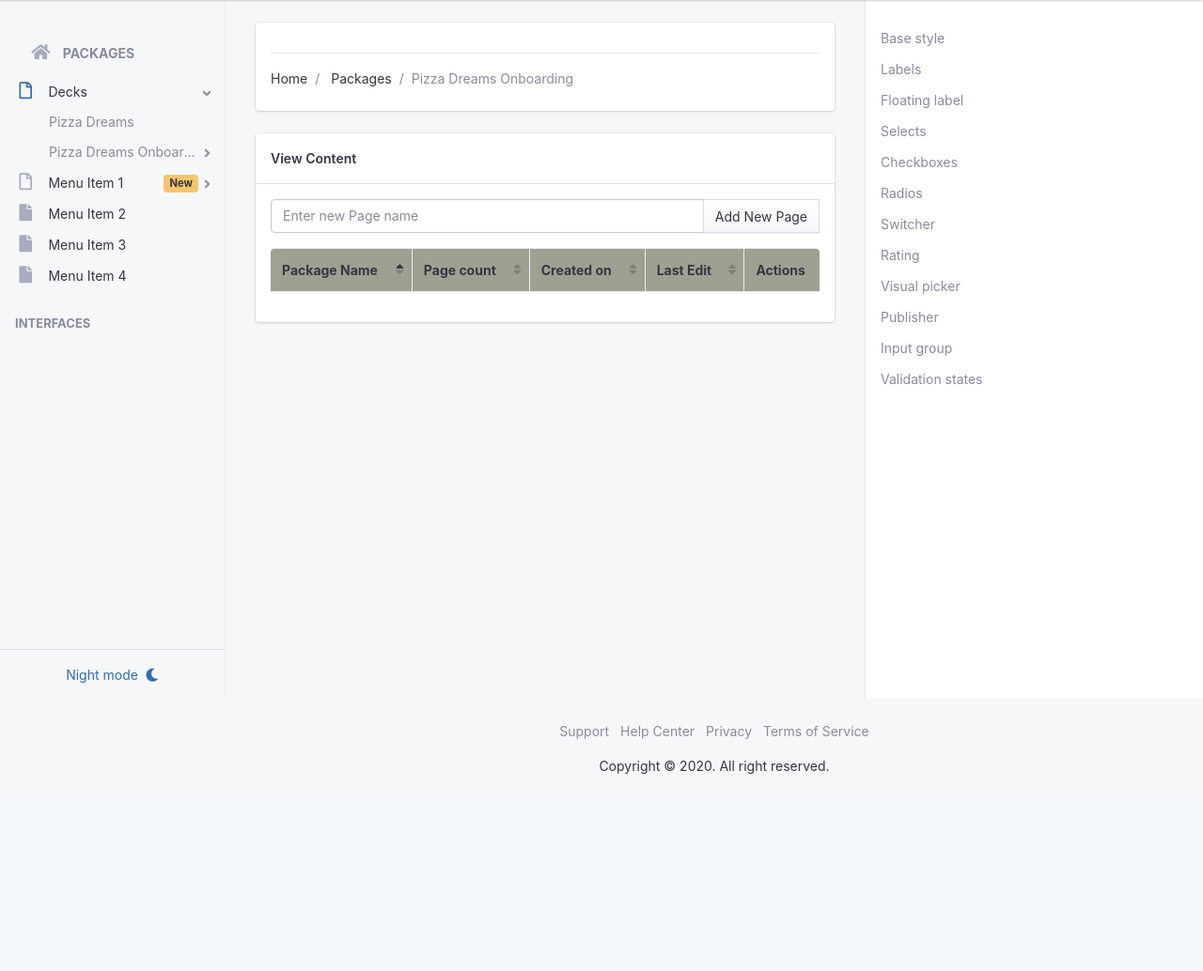
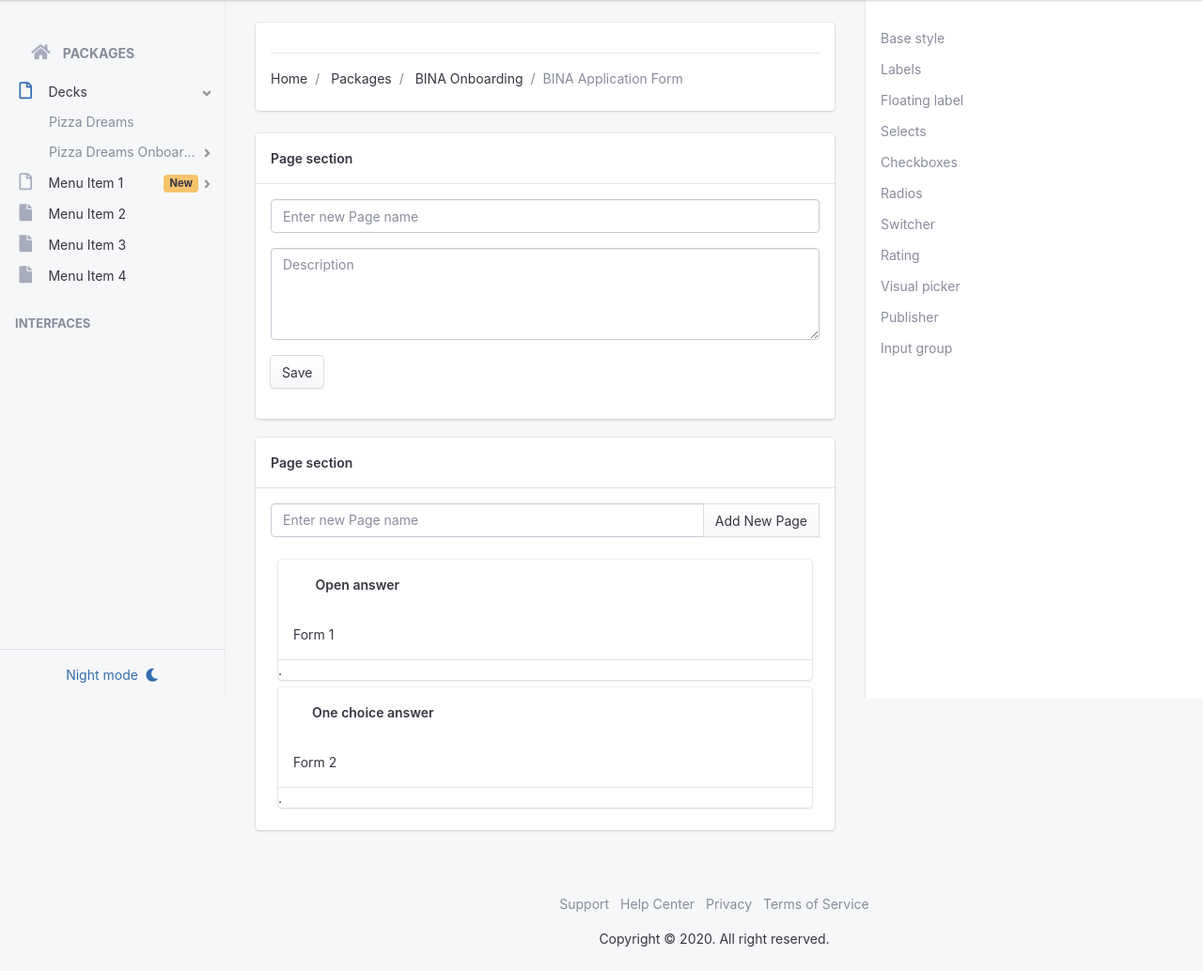
Before and after one commit to binawork/OnlineOnboarding, a Django app: page /onboarding/bootstrap/forms in a window 1280 px wide. Shown: the part 56-1090 px from the top of the page at 94% size. Before the commit the page ends 880 px from the top, so only its background shows below. Run offline with Django 3.2, Linux system fonts and the light colour scheme; lists and menus that the app fills with data are empty; some libraries are stand-ins or nearby versions.

Commit message:
Add first page section with form of package description, add deeper url path
Remove redundant table and add cards for forms (todo: draggable)
Add urls of sources of scripts for toggle the content

```diff
--- a/templates/bootstrap/package_forms.html
+++ b/templates/bootstrap/package_forms.html
@@ -11,10 +11,10 @@
     <meta name="author" content="Beni Arisandi">
     <meta property="og:locale" content="en_US">
     <meta name="description" content="Onboarding packages page">
-    <meta property="og:description" content="Onboarding admin packages page">
+    <meta property="og:description" content="Onboarding admin package forms">
     <link rel="canonical" href="https://uselooper.com">
     <meta property="og:url" content="https://uselooper.com">
-    <meta property="og:site_name" content="Onboarding: packages">
+    <meta property="og:site_name" content="Onboarding: package forms">
     <script type="application/ld+json">
       {
         "name": "Looper - Bootstrap 4 Admin Theme",
@@ -245,8 +245,7 @@
                   <div class="card card-fluid">
                     <!-- .card-body -->
                     <div class="card-body">
-                      <h4 class="card-title">  </h4>
-                      <hr>
+                      <hr />
                       <ol class="breadcrumb">
                         <li class="breadcrumb-item">
                           <a href="{% url 'index' %}">Home</a>
@@ -254,7 +253,10 @@
                         <li class="breadcrumb-item">
                           <a href="{% url 'manage' %}">Packages</a>
                         </li>
-                        <li class="breadcrumb-item active">Pizza Dreams Onboarding </li>
+                        <li class="breadcrumb-item">
+                          <a href="{% url 'bootstrap_1_package' %}">BINA Onboarding</a>
+                        </li>
+                        <li class="breadcrumb-item active">BINA Application Form</li>
                       </ol>
                     </div><!-- /.card-body -->
                   </div><!-- /.card -->
@@ -266,7 +268,40 @@
                 <div class="card card-fluid">
                   <!-- .card-header -->
                   <div class="card-header">
-                    View Content
+                    Page section
+                  </div><!-- /.card-header -->
+                  <!-- .card-body -->
+                  <div class="card-body">
+                    <!-- .form-group -->
+                    <form method="POST" id="package_info">
+                      <!-- .input-group -->
+                      <div class="form-group">
+                        <!-- .input-group -->
+                        <div class="input-group">
+                          <input type="text" class="form-control" placeholder="Enter new Page name" value="">
+                        </div><!-- /.input-group -->
+                      </div><!-- /.input-group -->
+                      <div class="form-group">
+                          <textarea class="form-control" placeholder="Description" rows=4></textarea>
+                      </div><!-- /.input-group -->
+                      <div class="form-group">
+                        <!-- .input-group-append -->
+                        <div class="input-group-append">
+                          <button class="btn btn-secondary" data-toggle="modal" data-target="#modalFilterColumns">Save</button>
+                        </div><!-- /.input-group-append -->
+                      </div><!-- /.input-group -->
+                      {% csrf_token %}
+                    </form><!-- /.form-group -->
+                  </div><!-- /.card-body -->
+                </div><!-- /.card -->
+              </div><!-- /.page-section -->
+              <!-- .page-section -->
+              <div class="page-section">
+                <!-- .card -->
+                <div class="card card-fluid">
+                  <!-- .card-header -->
+                  <div class="card-header">
+                    Page section
                   </div><!-- /.card-header -->
                   <!-- .card-body -->
                   <div class="card-body">
@@ -285,54 +320,21 @@
                         {% csrf_token %}
                       </form><!-- /.input-group -->
                     </div><!-- /.form-group -->
-                    <div class="table-responsive">
-                      <table id="package_table" class="table dataTable no-footer table-striped table-bordered" aria-describedby="myTable_info" role="grid">
-                        <thead style="background-color: #A0A092;">
-                          <tr role="row">
-                            <th class="align-middle sorting_asc" tabindex=0 aria-label="Package Name : active to sort column ascending">Package Name</th>
-                            <th class="align-middle sorting" tabindex=0>Page count</th>
-                            <th class="align-middle sorting" tabindex=0>Created on</th>
-                            <th class="align-middle sorting" tabindex=0>Last Edit</th>
-                            <th class="align-middle" tabindex=0>Actions</th>
-                          </tr>
-                        </thead>
-                          <!--<tr>
-                            <td class="align-middle" tabindex=0>PD Register Form</td>
-                            <td class="align-middle" tabindex=0>4</td>
-                            <td class="align-middle" tabindex=0>Published</td>
-                            <td class="align-middle" tabindex=0>2020-04-06</td>
-                            <td class="align-middle" tabindex=0> <a href="#">delete</a> </td>
-                          </tr>
-                          <tr>
-                            <td class="align-middle" tabindex=0>Get Permissions</td>
-                            <td class="align-middle" tabindex=0>14</td>
-                            <td class="align-middle" tabindex=0>Draft</td>
-                            <td class="align-middle" tabindex=0>2020-04-06</td>
-                            <td class="align-middle" tabindex=0> <a href="#">delete</a> </td>
-                          </tr>
-                          <tr>
-                            <td class="align-middle" tabindex=0>Select Your Pizza</td>
-                            <td class="align-middle" tabindex=0>1</td>
-                            <td class="align-middle" tabindex=0>Published</td>
-                            <td class="align-middle" tabindex=0>2020-04-06</td>
-                            <td class="align-middle" tabindex=0> <a href="#">delete</a> </td>
-                          </tr>
-                          <tr>
-                            <td class="align-middle" tabindex=0>Pre work prep</td>
-                            <td class="align-middle" tabindex=0>21</td>
-                            <td class="align-middle" tabindex=0>Published</td>
-                            <td class="align-middle" tabindex=0>2020-04-06</td>
-                            <td class="align-middle" tabindex=0> <a href="#">delete</a></td>
-                          </tr>
-                          <tr>
-                            <td class="align-middle" tabindex=0>Project kickoff</td>
-                            <td class="align-middle" tabindex=0>42</td>
-                            <td class="align-middle" tabindex=0>Published</td>
-                            <td class="align-middle" tabindex=0>2020-04-06</td>
-                            <td class="align-middle" tabindex=0> <a href="#">delete</a></td>
-                          </tr>-->
-                      </table>
-<!-- add table results -->
+                    <div class="task-body" data-toggle="sortable" data-group="tasks" data-force-fallback="true">
+                    	<div class="task-issue">
+                    		<div class="card">
+                    			<div class="card-header"><span class="drag-indicator"></span> Open answer</div>
+                    			<div class="card-body">Form 1</div>
+                    			<div class="card-footer">.</div>
+                    		</div>
+                    	</div>
+                    	<div class="task-issue">
+                    		<div class="card">
+                    			<div class="card-header"><span class="drag-indicator"></span>One choice answer</div>
+                    			<div class="card-body">Form 2</div>
+                    			<div class="card-footer">.</div>
+                    		</div>
+                    	</div>
                     </div>
                   </div><!-- /.card-body -->
                 </div><!-- /.card -->
@@ -353,8 +355,8 @@
                 <a href="#base-style" class="nav-link smooth-scroll">Base style</a>
                 <a href="#labels" class="nav-link smooth-scroll">Labels</a>
                 <a href="#floating-label" class="nav-link smooth-scroll">Floating label</a>
-                <a href="#selects" class="nav-link smooth-scroll">Selects</a> <a href="#checkboxes" class="nav-link smooth-scroll">Checkboxes</a> <a href="#radios" class="nav-link smooth-scroll">Radios</a> <a href="#switcher" class="nav-link smooth-scroll">Switcher</a> <a href="#rating" class="nav-link smooth-scroll">Rating</a> <a href="#visual-picker" class="nav-link smooth-scroll">Visual picker</a> <a href="#publisher" class="nav-link smooth-scroll">Publisher</a> <a href="#input-group" class="nav-link smooth-scroll">Input group</a>
-                <a href="#validation-states" class="nav-link smooth-scroll">Validation states</a>
+                <a href="#selects" class="nav-link smooth-scroll">Selects</a> <a href="#checkboxes" class="nav-link smooth-scroll">Checkboxes</a> <a href="#radios" class="nav-link smooth-scroll">Radios</a> <a href="#switcher" class="nav-link smooth-scroll">Switcher</a> <a href="#rating" class="nav-link smooth-scroll">Rating</a> <a href="#visual-picker" class="nav-link smooth-scroll">Visual picker</a> <a href="#publisher" class="nav-link smooth-scroll">Publisher</a>
+                <a href="#input-group" class="nav-link smooth-scroll">Input group</a>
 			</nav><!-- /.nav -->
 		</div><!-- /.page-sidebar -->
           </div><!-- /.page -->
@@ -388,9 +390,9 @@
     <script src="{% static 'bootstrap/vendor/stacked-menu/stacked-menu.min.js' %}"></script>
     <script src="{% static 'bootstrap/vendor/perfect-scrollbar/perfect-scrollbar.min.js' %}"></script>
     <script src="{% static 'bootstrap/vendor/datatables/jquery.dataTables.min.js' %}"></script>
-    <!-- <script src="bootstrap/vendor/datatables/extensions/buttons/dataTables.buttons.min.js"></script>
-    <script src="bootstrap/vendor/datatables/extensions/buttons/buttons.bootstrap4.min.js"></script>
-    <script src="bootstrap/vendor/datatables/extensions/buttons/buttons.html5.min.js"></script> <! - - END PLUGINS JS -->
+<script src="bootstrap/vendor/sortablejs/Sortable.js"></script>
+<script src="bootstrap/vendor/flatpickr/flatpickr.min.js"></script>
+    <!-- <script src="bootstrap/vendor/datatables/extensions/buttons/buttons.html5.min.js"></script> <! - - END PLUGINS JS -->
     <!-- BEGIN THEME JS -->
     <script src="{% static 'bootstrap/javascript/theme.min.js' %}"></script> <!-- END THEME JS -->
     <!-- BEGIN PAGE LEVEL JS -->
```
